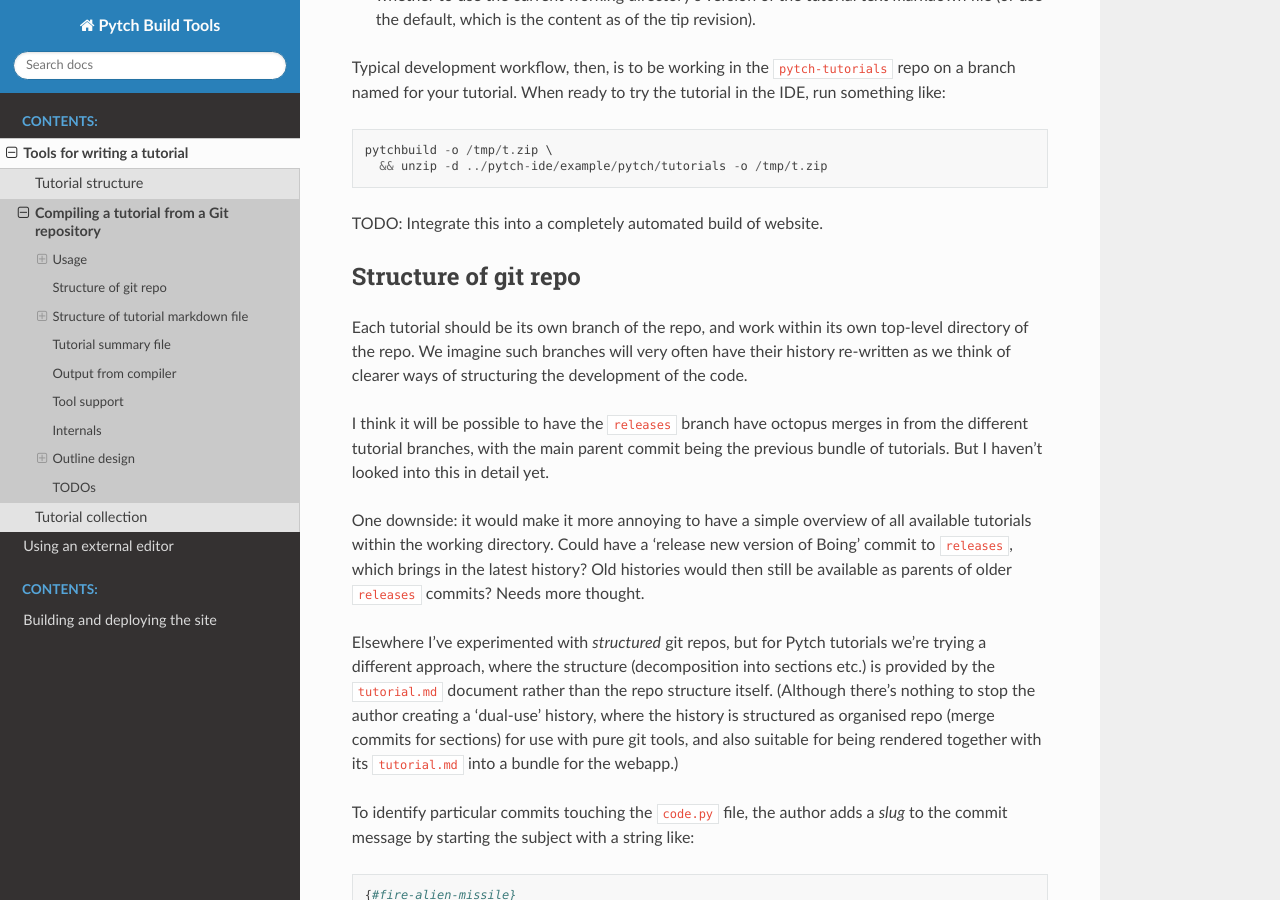
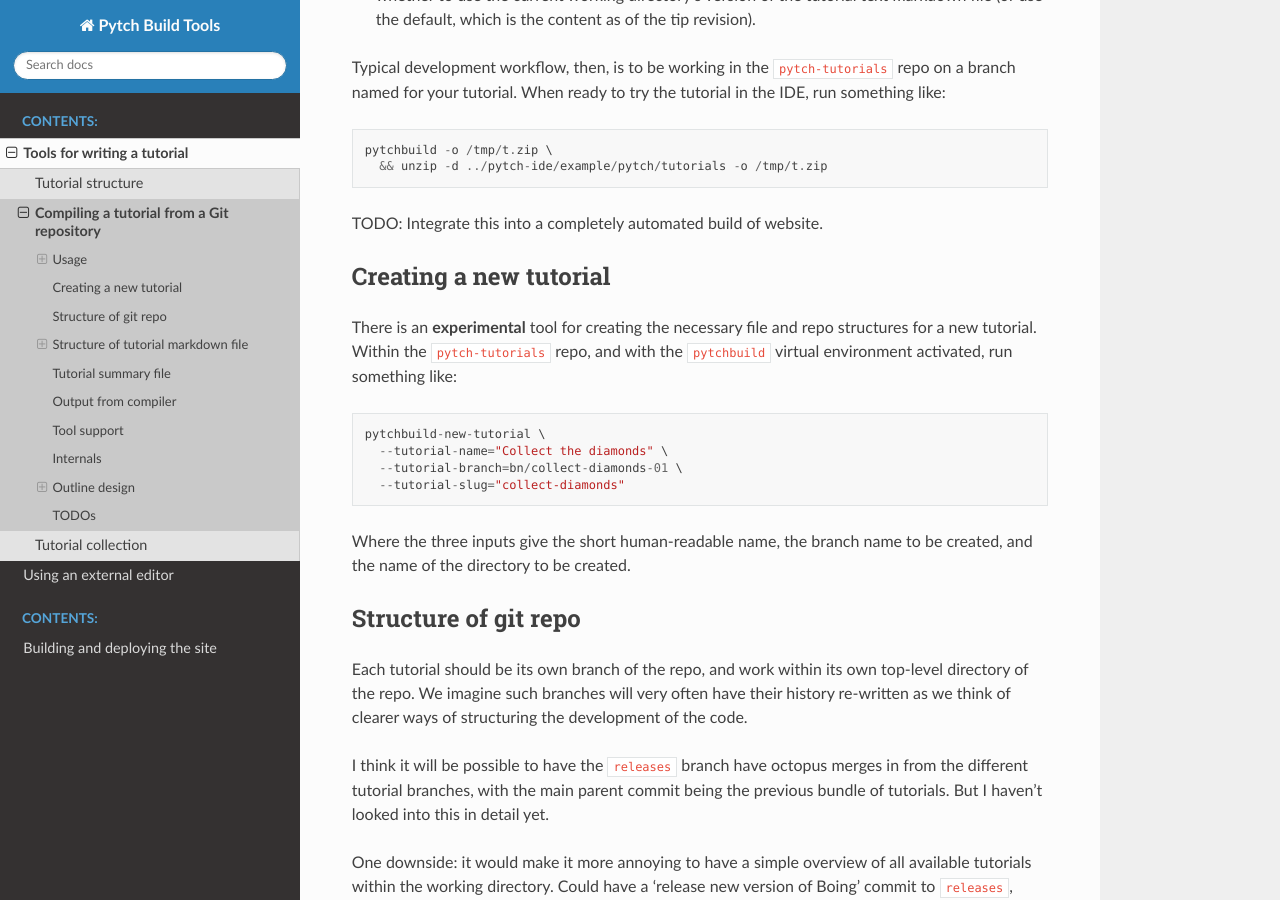
Before and after one commit to pytchlang/pytch-build, a Sphinx documentation site: the page built from doc/source/tutorialcompiler/fromgitrepo.rst, in a window 1280 px wide and 900 px high, scrolled down 715 px. Built offline with Sphinx 7.4.7 and the Read the Docs theme 2.0.0, drawn with Linux system fonts in a browser that asks for light colours.

```diff
--- a/doc/source/tutorialcompiler/fromgitrepo.rst
+++ b/doc/source/tutorialcompiler/fromgitrepo.rst
@@ -41,6 +41,23 @@
     && unzip -d ../pytch-ide/example/pytch/tutorials -o /tmp/t.zip
 
 TODO: Integrate this into a completely automated build of website.
+
+
+Creating a new tutorial
+-----------------------
+
+There is an **experimental** tool for creating the necessary file and
+repo structures for a new tutorial.  Within the ``pytch-tutorials``
+repo, and with the ``pytchbuild`` virtual environment activated, run
+something like::
+
+  pytchbuild-new-tutorial \
+    --tutorial-name="Collect the diamonds" \
+    --tutorial-branch=bn/collect-diamonds-01 \
+    --tutorial-slug="collect-diamonds"
+
+Where the three inputs give the short human-readable name, the branch
+name to be created, and the name of the directory to be created.
 
 
 Structure of git repo
```
